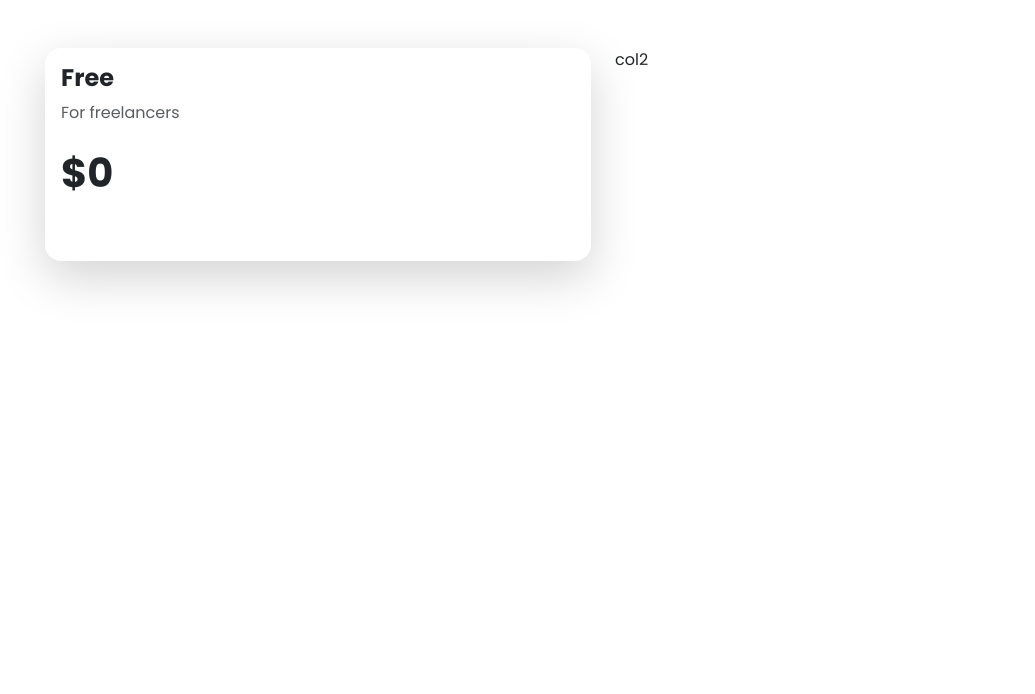
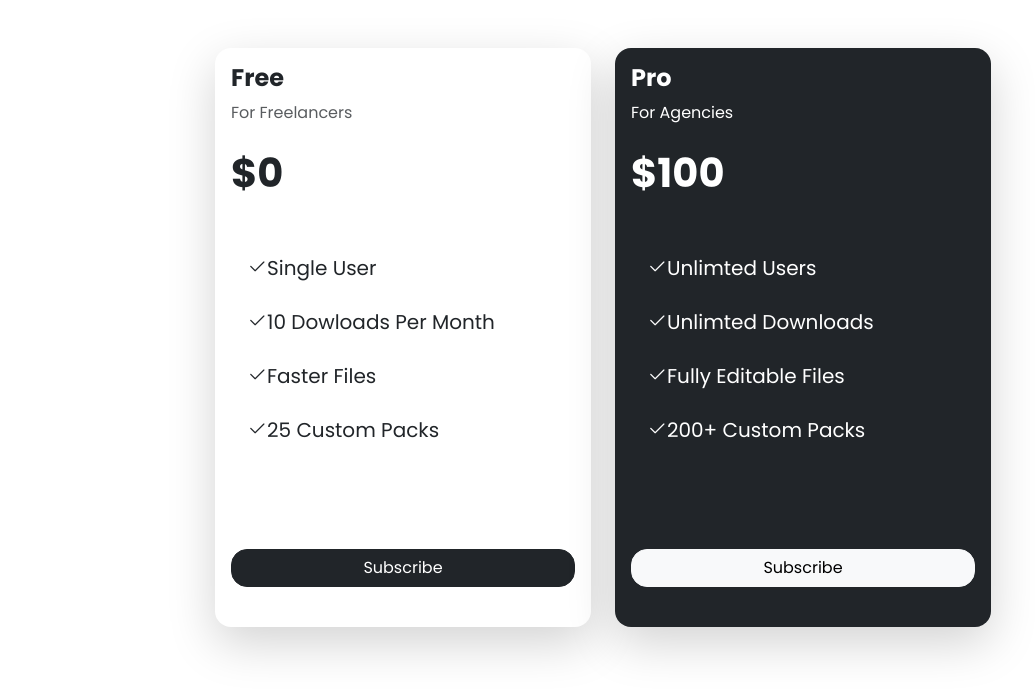
Before and after one commit to jscamelcase/bootstrap-projects, a website: page pricing-cards/index.html in a window 1280 px wide. Shown: the whole page, without its empty margins (37-1072 px from the left). Drawn offline with nearby package versions, Linux system fonts and the light colour scheme.

Commit message:
updated styles

```diff
--- a/pricing-cards/index.html
+++ b/pricing-cards/index.html
@@ -26,7 +26,8 @@
     <div class="container">
       <!--we're creating a bootsrap column by starting the row first, we're also applying a margin top of 5 to the row-->
       <div class="row mt-5">
-        <!-- we are creating two columns each with a width of 6 out 12 (so two columns), the md indicates that these apply to screen sizes of medium and higher, below medium they collapse into a single column -->
+        <!-- we are creating two columns each with a width of 6 out 12 (so two columns, one further down), the md indicates that these apply to screen sizes of medium and higher, below medium they collapse into a single column -->
+        <!-- Column 1-->
         <div class="col-md-6">
           <!-- Card 1-->
           <!-- we are using the class of card to indicate a card, rounded edges set to size 4, a large drop shadow, no border and a margin bottom of 5-->
@@ -36,15 +37,79 @@
               <div>
                 <!--We are setting the heading font weight to bold-->
                 <h4 class="fw-bold">Free</h4>
-                <!-- The text muted class is used to indicate less important or secondary nature text-->
-                <p class="text-muted">For freelancers</p>
+                <!-- text-muted has been used to show lower hierarchy/less emphasis.-->
+                <p class="text-muted">For Freelancers</p>
               </div>
               <!-- fs-1 sets the font size with 1 being the largest and 6 being the smallest, mt-4 is margin top and mb-5 is margin bottom-->
               <h2 class="fs-1 fw-bold mt-4 mb-5">$0</h2>
+              <!--We've creating a list-group for our list and choosing the most basic style, which is list-group-flush, which means there is no order or rounded corners, we use vstack to create a formatted verticle layout and the gap proeprty to centrally set the gap between each item in the stack-->
+              <ul class="list-group list-group-flush fs-5 mb-5 vstack gap-2">
+                <!-- for the list item we're creating, we need to indicate that every list item be a list group-item of the list group and to remove the default border for each item we apply the border-0 class-->
+                <li class="list-group-item border-0">
+                  <!-- Inside each list item we are using a bootstrap icon, which requires the bi class plus the icon type, which in this case is bi-check2 -->
+                  <i class="bi bi-check2"></i>Single User
+                </li>
+                <li class="list-group-item border-0">
+                  <i class="bi bi-check2"></i>10 Dowloads Per Month
+                </li>
+                <li class="list-group-item border-0">
+                  <i class="bi bi-check2"></i>Faster Files
+                </li>
+                <li class="list-group-item border-0">
+                  <i class="bi bi-check2"></i>25 Custom Packs
+                </li>
+              </ul>
+              <!--Adding a button that will span the full width of the column is easiestly achieved by wrapping it inside a div container with the bootstrap class d-grid -->
+              <div class="d-grid">
+                <button class="btn btn-dark rounded-4 mt-5 mb-4">
+                  Subscribe
+                </button>
+              </div>
             </div>
           </div>
         </div>
-        <div class="col-md-6">col2</div>
+        <!--The Second Column -->
+        <div class="col-md-6">
+          <!-- Column 2 (very similar to column #1)-->
+          <!-- We've added a dark background here versus a light background with the assosiative text using the "text-bg-dark" class"-->
+          <div class="card text-bg-dark rounded-4 shadow-lg border-0 mb-5">
+            <!-- we need to decalre the card body in a child div-->
+            <div class="card-body">
+              <div>
+                <!--We are setting the heading font weight to bold-->
+                <h4 class="fw-bold">Pro</h4>
+                <!-- text-muted has been switched out for text-white to contrast with black background-->
+                <p class="text-white">For Agencies</p>
+              </div>
+              <!-- fs-1 sets the font size with 1 being the largest and 6 being the smallest, mt-4 is margin top and mb-5 is margin bottom-->
+              <h2 class="fs-1 fw-bold mt-4 mb-5">$100</h2>
+              <!--We've creating a list-group for our list and choosing the most basic style, which is list-group-flush, which means there is no order or rounded corners, we use vstack to create a formatted verticle layout and the gap proeprty to centrally set the gap between each item in the stack-->
+              <ul class="list-group list-group-flush fs-5 mb-5 vstack gap-2">
+                <!-- for the list item we're creating, we need to indicate that every list item be a list group-item of the list group and to remove the default border for each item we apply the border-0 class, we've added text-bg-dark because of the dark background-->
+                <li class="list-group-item border-0 text-bg-dark">
+                  <!-- Inside each list item we are using a bootstrap icon, which requires the bi class plus the icon type, which in this case is bi-check2 -->
+                  <i class="bi bi-check2"></i>Unlimted Users
+                </li>
+                <li class="list-group-item border-0 text-bg-dark">
+                  <i class="bi bi-check2"></i>Unlimted Downloads
+                </li>
+                <li class="list-group-item border-0 text-bg-dark">
+                  <i class="bi bi-check2"></i>Fully Editable Files
+                </li>
+                <li class="list-group-item border-0 text-bg-dark">
+                  <i class="bi bi-check2"></i>200+ Custom Packs
+                </li>
+              </ul>
+              <!--Adding a button that will span the full width of the column is easiestly achieved by wrapping it inside a div container with the bootstrap class d-grid -->
+              <div class="d-grid">
+                <!-- We've replaced btn-dark with btn-light to contract with the black background-->
+                <button class="btn btn-light rounded-4 mt-5 mb-4">
+                  Subscribe
+                </button>
+              </div>
+            </div>
+          </div>
+        </div>
       </div>
     </div>
   </body>
--- a/pricing-cards/style.css
+++ b/pricing-cards/style.css
@@ -1,3 +1,10 @@
 body {
   font-family: "Poppins", sans-serif;
 }
+
+/* limit the width of the container so it doesn't grow too big after 800px wide screen */
+@media (min-width: 800px) {
+  .container {
+    width: 800px;
+  }
+}
```
